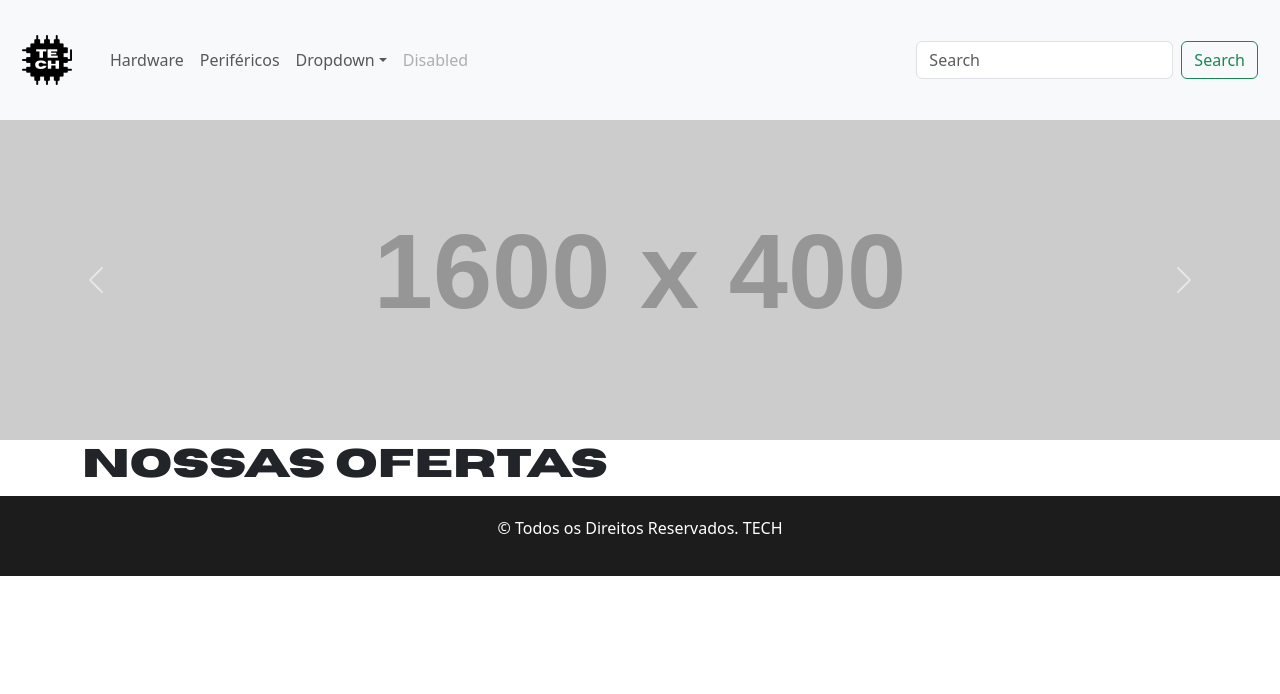
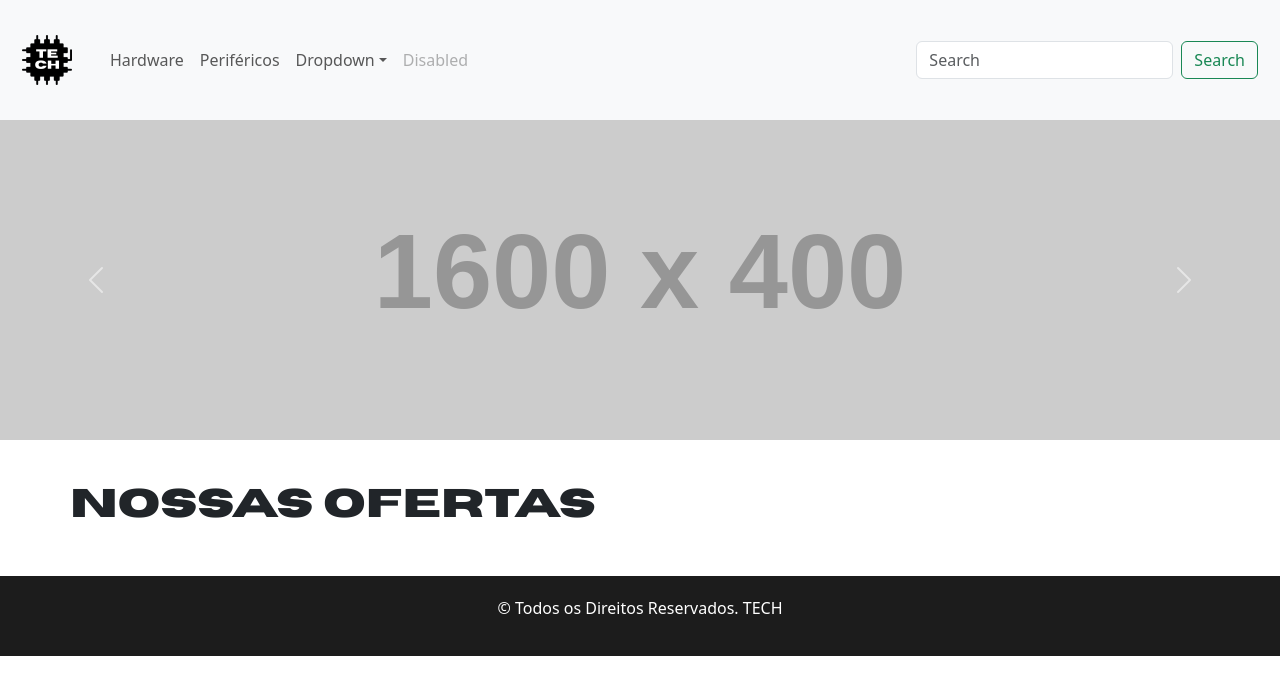
Before and after one commit to GiovanniBBenedetti/TechNext, a Next.js app: page / in a window 1280 px wide. Shown: the top 694 px of the page. Built offline with nearby package versions, Linux system fonts and the light colour scheme.

Commit message:
Principai ofertas padding

```diff
--- a/src/app/style.css
+++ b/src/app/style.css
@@ -0,0 +1,3 @@
+.conatinerOferta{
+    padding: 40px 0px 40px 0px;
+}
```
